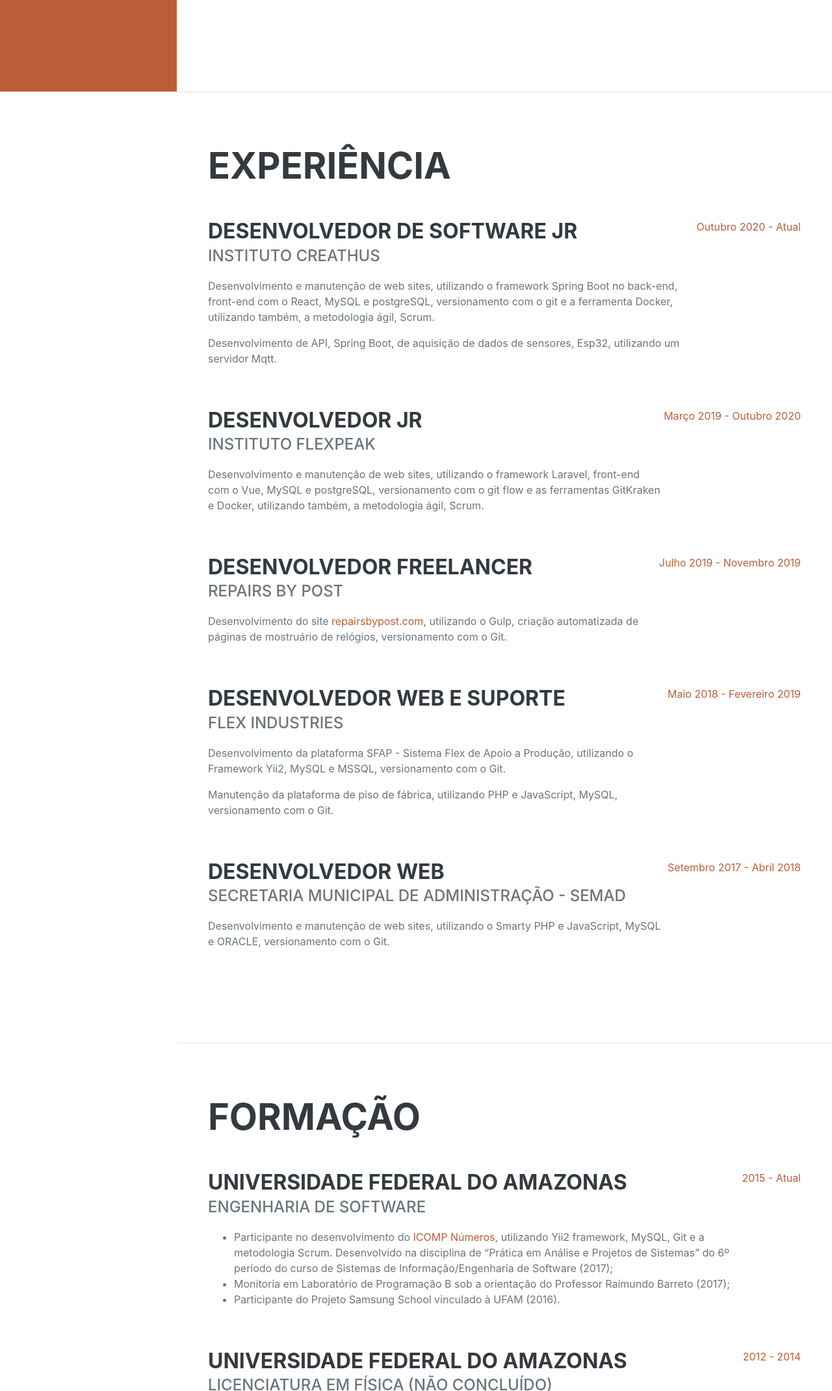
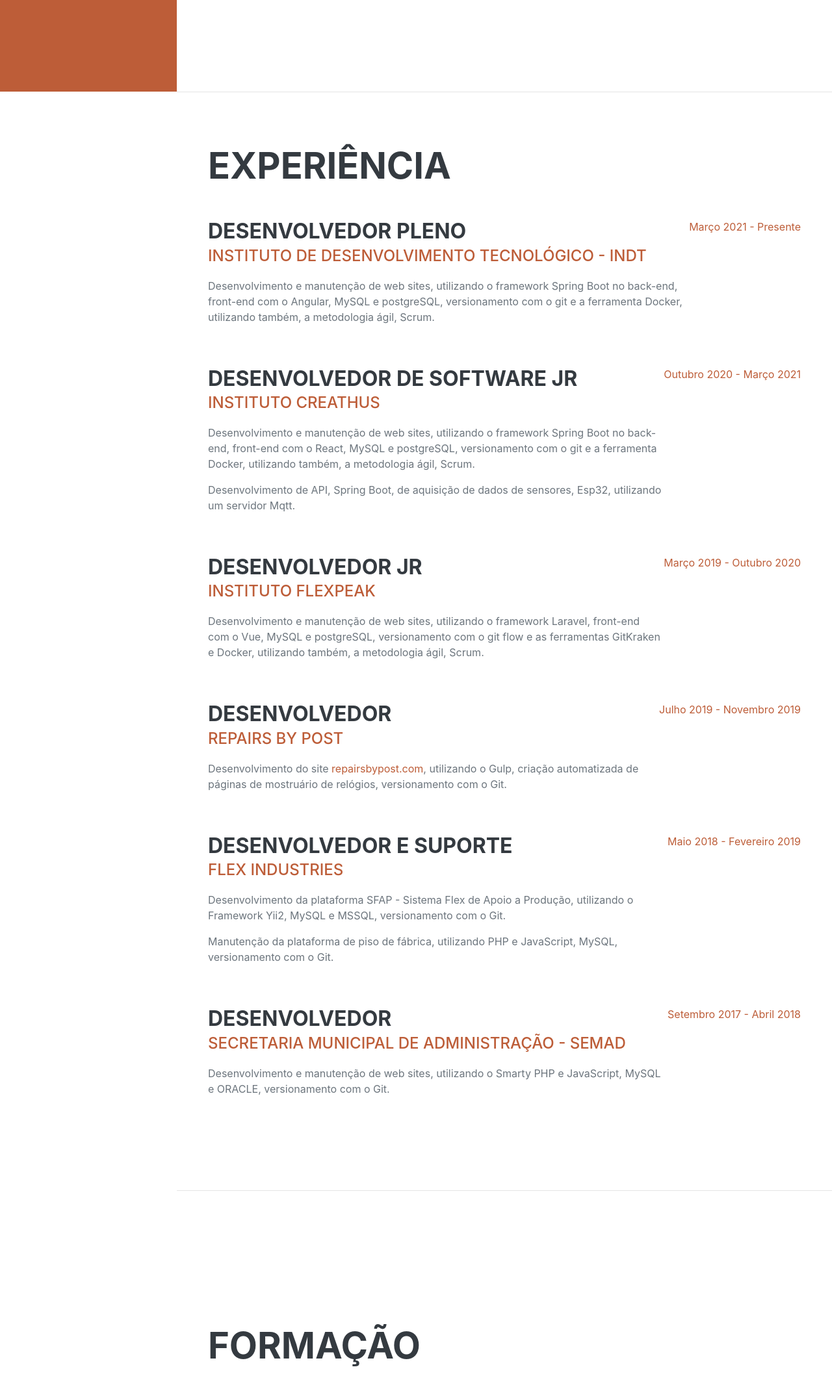
Before and after one commit to thiegobarros/thiegobarros.github.io, a plain HTML site: page index.html in a window 1280 px wide. Shown: the part 659-2800 px from the top of the page at 65% size. Drawn offline with nearby package versions, Linux system fonts and the light colour scheme; a web font is replaced by a local one.

Commit message:
New experience, profile and responsive photo.

```diff
--- a/index.html
+++ b/index.html
@@ -38,7 +38,8 @@
             <!-- About-->
             <section class="resume-section" id="about">
                 <div class="resume-section-content">
-                    <h1 class="mb-0">
+                    <span class="d-block d-lg-none mb-5"><img class="img-fluid img-profile rounded-circle mx-auto mb-2" src="assets/img/profile.jpg" alt="" /></span>
+                    <h1 class="mb-5 d-none d-lg-block">
                         Thiego
                         <span class="text-primary">Barros</span>
                     </h1>
@@ -48,7 +49,7 @@
                         CEP: 69046-230 · Nº 213 · Conj. Ajuricaba · Alvorada <br>
                         Manaus · Amazonas · Brasil
                     </div>
-                    <p class="lead mb-5">Profissional de desenvolvimento de software altamente competente, com mais de 3 anos de experiência em desenvolvimento, interfaces e integração de software. Conhecimentos avançados em PHP e JavaScript.</p>
+                    <p class="lead mb-5">Profissional do desenvolvimento de software, altamente competente, trabalhando em ambientes de produção desde 2017. Profundo conhecimento em APIs, interfaces e frameworks envolvendo PHP, Java e JavaScript.</p>
                     <div class="social-icons">
                         <a class="social-icon" href="https://br.linkedin.com/in/thiego-barros-a84aab124" target="_blank"><i class="fab fa-linkedin-in"></i></a>
                         <a class="social-icon" href="https://github.com/thiegobarros" target="_blank"><i class="fab fa-github"></i></a>
@@ -64,33 +65,41 @@
                     <h2 class="mb-5">Experiência</h2>
                     <div class="d-flex flex-column flex-md-row justify-content-between mb-5">
                         <div class="flex-grow-1">
+                            <h3 class="mb-0">Desenvolvedor Pleno</h3>
+                            <div class="subheading mb-3"><a href="https://www.indt.org.br/" target="_blank">Instituto de Desenvolvimento Tecnológico - INDT</a></div>
+                            <p>Desenvolvimento e manutenção de web sites, utilizando o framework Spring Boot no back-end, front-end com o Angular, MySQL e postgreSQL, versionamento com o git e a ferramenta Docker, utilizando também, a metodologia ágil, Scrum.</p>
+                        </div>
+                        <div class="flex-shrink-0"><span class="text-primary">Março 2021 - Presente</span></div>
+                    </div>
+                    <div class="d-flex flex-column flex-md-row justify-content-between mb-5">
+                        <div class="flex-grow-1">
                             <h3 class="mb-0">Desenvolvedor de Software Jr</h3>
-                            <div class="subheading mb-3">Instituto Creathus</div>
+                            <div class="subheading mb-3"><a href="https://creathus.org.br/" target="_blank">Instituto Creathus</a></div>
                             <p>Desenvolvimento e manutenção de web sites, utilizando o framework Spring Boot no back-end, front-end com o React, MySQL e postgreSQL, versionamento com o git e a ferramenta Docker, utilizando também, a metodologia ágil, Scrum.</p>
                             <p>Desenvolvimento de API, Spring Boot, de aquisição de dados de sensores, Esp32, utilizando um servidor Mqtt.</p>
                         </div>
-                        <div class="flex-shrink-0"><span class="text-primary">Outubro 2020 - Atual</span></div>
+                        <div class="flex-shrink-0"><span class="text-primary">Outubro 2020 - Março 2021</span></div>
                     </div>
                     <div class="d-flex flex-column flex-md-row justify-content-between mb-5">
                         <div class="flex-grow-1">
                             <h3 class="mb-0">Desenvolvedor Jr</h3>
-                            <div class="subheading mb-3">Instituto Flexpeak</div>
+                            <div class="subheading mb-3"><a href="https://flexpeak.com.br/ifpk/" target="_blank">Instituto Flexpeak</a></div>
                             <p>Desenvolvimento e manutenção de web sites, utilizando o framework Laravel, front-end com o Vue, MySQL e postgreSQL, versionamento com o git flow e as ferramentas GitKraken e Docker, utilizando também, a metodologia ágil, Scrum.</p>
                         </div>
                         <div class="flex-shrink-0"><span class="text-primary">Março 2019 - Outubro 2020</span></div>
                     </div>
                     <div class="d-flex flex-column flex-md-row justify-content-between mb-5">
                         <div class="flex-grow-1">
-                            <h3 class="mb-0">Desenvolvedor Freelancer</h3>
-                            <div class="subheading mb-3">Repairs by Post</div>
+                            <h3 class="mb-0">Desenvolvedor</h3>
+                            <div class="subheading mb-3"><a href="http://www.repairsbypost.com" target="_blank">Repairs by Post</a></div>
                             <p>Desenvolvimento do site <a href="http://www.repairsbypost.com" target="_blank">repairsbypost.com</a>, utilizando o Gulp, criação automatizada de páginas de mostruário de relógios, versionamento com o Git.</p>
                         </div>
                         <div class="flex-shrink-0"><span class="text-primary">Julho 2019 - Novembro 2019</span></div>
                     </div>
                     <div class="d-flex flex-column flex-md-row justify-content-between mb-5">
                         <div class="flex-grow-1">
-                            <h3 class="mb-0">Desenvolvedor Web e Suporte</h3>
-                            <div class="subheading mb-3">Flex Industries</div>
+                            <h3 class="mb-0">Desenvolvedor e Suporte</h3>
+                            <div class="subheading mb-3"><a href="https://www.flex-am.com.br/" target="_blank">Flex Industries</a></div>
                             <p>Desenvolvimento da plataforma SFAP - Sistema Flex de Apoio a Produção, utilizando o Framework Yii2, MySQL e MSSQL, versionamento com o Git.</p>
                             <p>Manutenção da plataforma de piso de fábrica, utilizando PHP e JavaScript, MySQL, versionamento com o Git.</p>
                         </div>
@@ -98,8 +107,8 @@
                     </div>
                     <div class="d-flex flex-column flex-md-row justify-content-between mb-5">
                         <div class="flex-grow-1">
-                            <h3 class="mb-0">Desenvolvedor Web</h3>
-                            <div class="subheading mb-3">Secretaria Municipal de Administração - SEMAD</div>
+                            <h3 class="mb-0">Desenvolvedor</h3>
+                            <div class="subheading mb-3"><a href="https://semad.manaus.am.gov.br/" target="_blank">Secretaria Municipal de Administração - SEMAD</a></div>
                             <p>Desenvolvimento e manutenção de web sites, utilizando o Smarty PHP e JavaScript, MySQL e ORACLE, versionamento com o Git.</p>
                         </div>
                         <div class="flex-shrink-0"><span class="text-primary">Setembro 2017 - Abril 2018</span></div>
@@ -122,26 +131,6 @@
                             </ul>
                         </div>
                         <div class="flex-shrink-0"><span class="text-primary">2015 - Atual</span></div>
-                    </div>
-                    <div class="d-flex flex-column flex-md-row justify-content-between mb-5">
-                        <div class="flex-grow-1">
-                            <h3 class="mb-0">Universidade Federal do Amazonas</h3>
-                            <div class="subheading mb-3">Licenciatura em Física (Não Concluído)</div>
-                        </div>
-                        <div class="flex-shrink-0"><span class="text-primary">2012 - 2014</span></div>
-                    </div>
-                    <div class="d-flex flex-column flex-md-row justify-content-between mb-5">
-                        <div class="flex-grow-1">
-                            <h3 class="mb-0">Instituto Federal do Amazonas</h3>
-                            <div class="subheading mb-3">Técnico em Mecânica (Não Concluído)</div>
-                        </div>
-                        <div class="flex-shrink-0"><span class="text-primary">2010 - 2012</span></div>
-                    </div>
-                    <div class="d-flex flex-column flex-md-row justify-content-between">
-                        <div class="flex-grow-1">
-                            <h3 class="mb-0">Colégio Dom Bosco - Manaus</h3>
-                        </div>
-                        <div class="flex-shrink-0"><span class="text-primary">1998 - 2009</span></div>
                     </div>
                 </div>
             </section>
@@ -189,7 +178,7 @@
                             <li>Interfaces (Github, Gitlab e GitKraken)</li>
                         </ul>
                         <li>Python</li>
-                        <li>Noções básicas de Docker</li>
+                        <li>Docker</li>
                         <li>Ambiente Linux</li>
                         <li>Ambiente Windows</li>
                     </ul>
```
Also changed, not shown: assets/img/profile.jpg.
